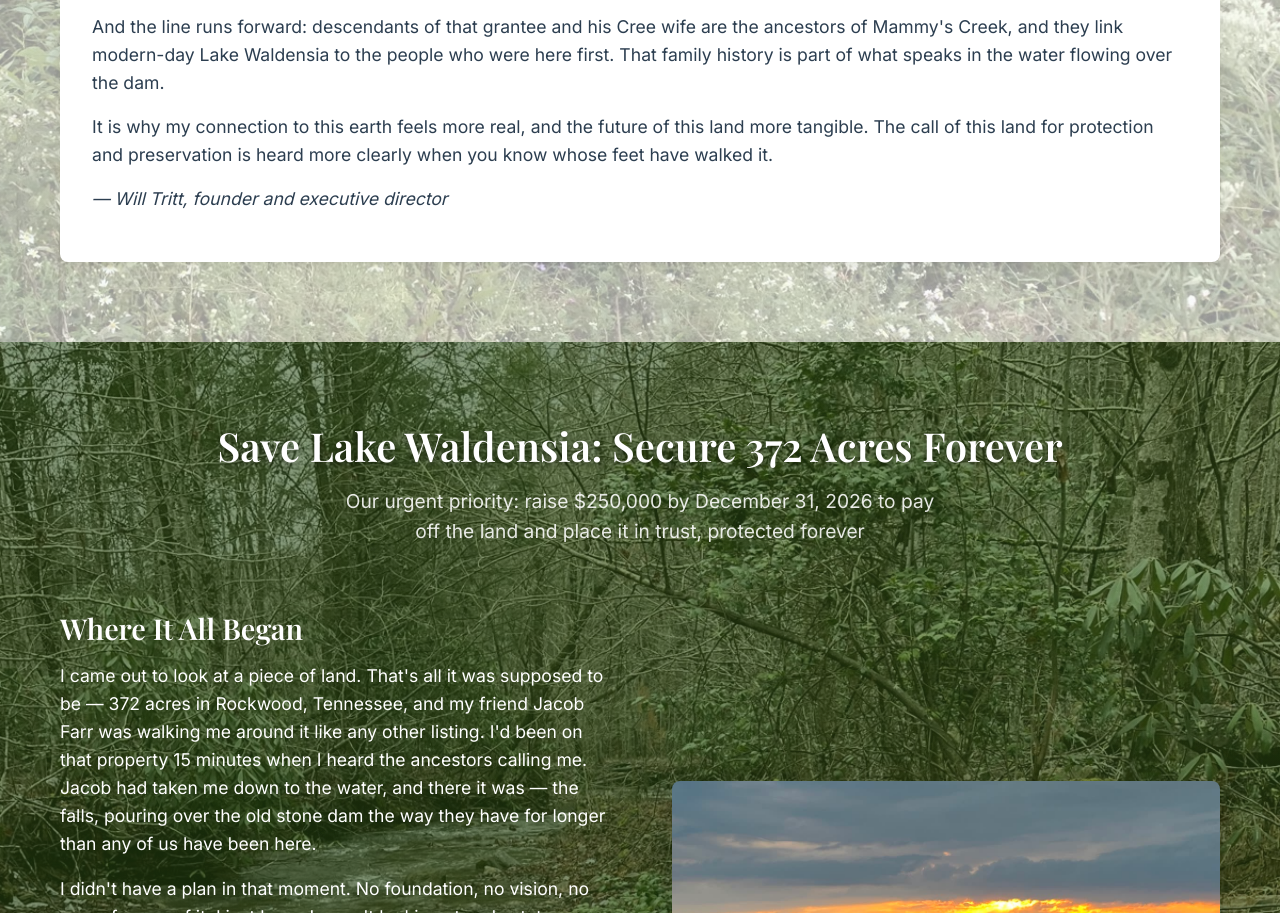
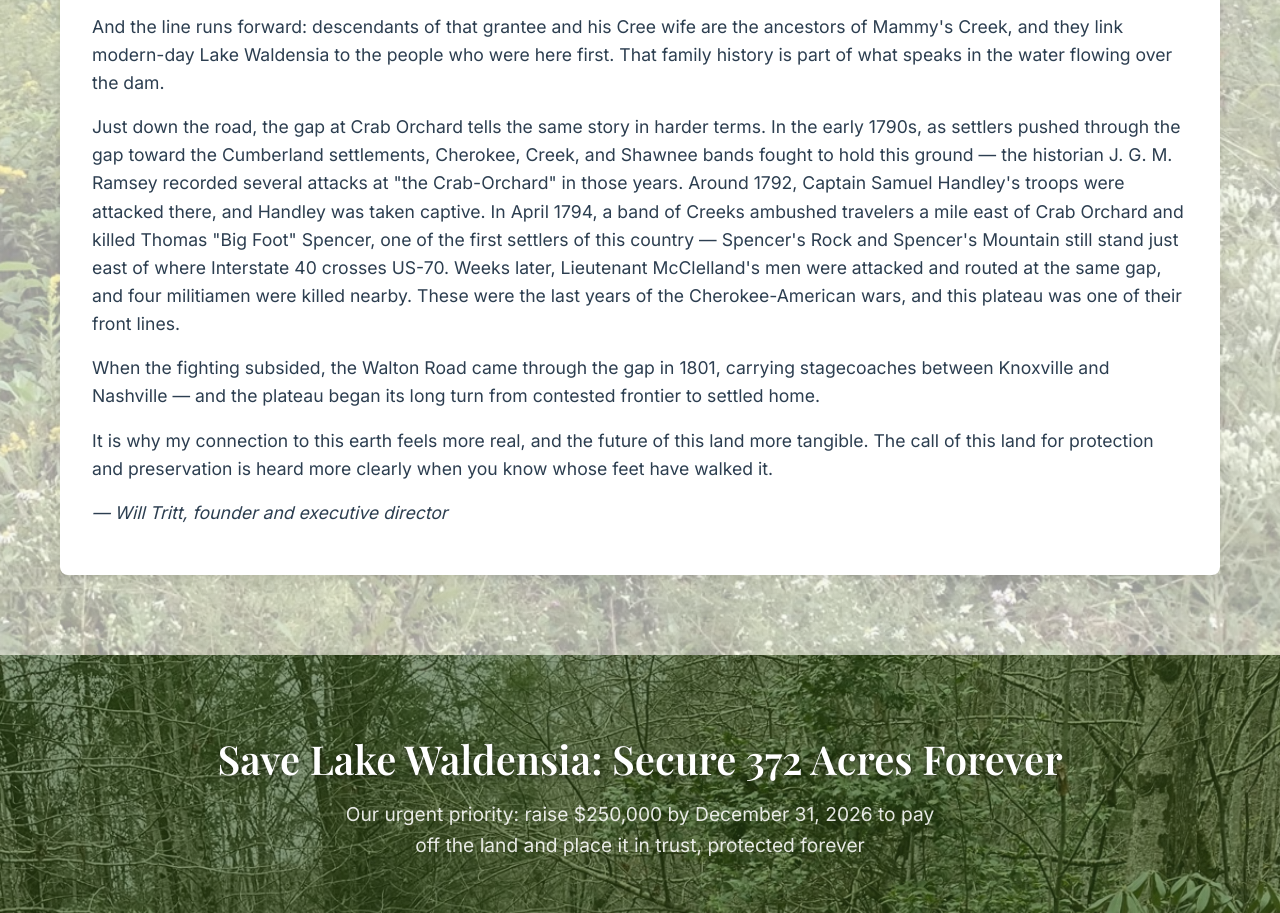
Before and after one commit to the-grateful-life-family-foundation-org/tglff, a plain HTML site: page index.html in a window 1280 px wide. Shown: the part 1770-2683 px from the top of the page. Drawn offline with nearby package versions, Linux system fonts and the light colour scheme; files whose address does not match are found by name.

Commit message:
Update index.html: add Crab Orchard Indian wars paragraphs to The History of This Land

```diff
--- a/index.html
+++ b/index.html
@@ -103,6 +103,8 @@
                 <p>Long before any fence or deed, this land on the Cumberland Plateau was shared hunting ground — Cherokee, Creek, Chickasaw, and Shawnee, and the Mississippian peoples before them — for thousands of years. The Plateau was the western edge of the Cherokee towns, and their hunting grounds spread far beyond it.</p>
                 <p>After the Revolution, North Carolina paid its soldiers in land. In 1780 the state set aside bounty lands in what is now Tennessee for the officers and men of its Continental line. This very place was part of one of those grants — a veteran's grant, claimed by pioneers who came over the mountains.</p>
                 <p>And the line runs forward: descendants of that grantee and his Cree wife are the ancestors of Mammy's Creek, and they link modern-day Lake Waldensia to the people who were here first. That family history is part of what speaks in the water flowing over the dam.</p>
+                <p>Just down the road, the gap at Crab Orchard tells the same story in harder terms. In the early 1790s, as settlers pushed through the gap toward the Cumberland settlements, Cherokee, Creek, and Shawnee bands fought to hold this ground — the historian J. G. M. Ramsey recorded several attacks at "the Crab-Orchard" in those years. Around 1792, Captain Samuel Handley's troops were attacked there, and Handley was taken captive. In April 1794, a band of Creeks ambushed travelers a mile east of Crab Orchard and killed Thomas "Big Foot" Spencer, one of the first settlers of this country — Spencer's Rock and Spencer's Mountain still stand just east of where Interstate 40 crosses US-70. Weeks later, Lieutenant McClelland's men were attacked and routed at the same gap, and four militiamen were killed nearby. These were the last years of the Cherokee-American wars, and this plateau was one of their front lines.</p>
+                <p>When the fighting subsided, the Walton Road came through the gap in 1801, carrying stagecoaches between Knoxville and Nashville — and the plateau began its long turn from contested frontier to settled home.</p>
                 <p>It is why my connection to this earth feels more real, and the future of this land more tangible. The call of this land for protection and preservation is heard more clearly when you know whose feet have walked it.</p>
                 <p><em>— Will Tritt, founder and executive director</em></p>
             </div>
```
